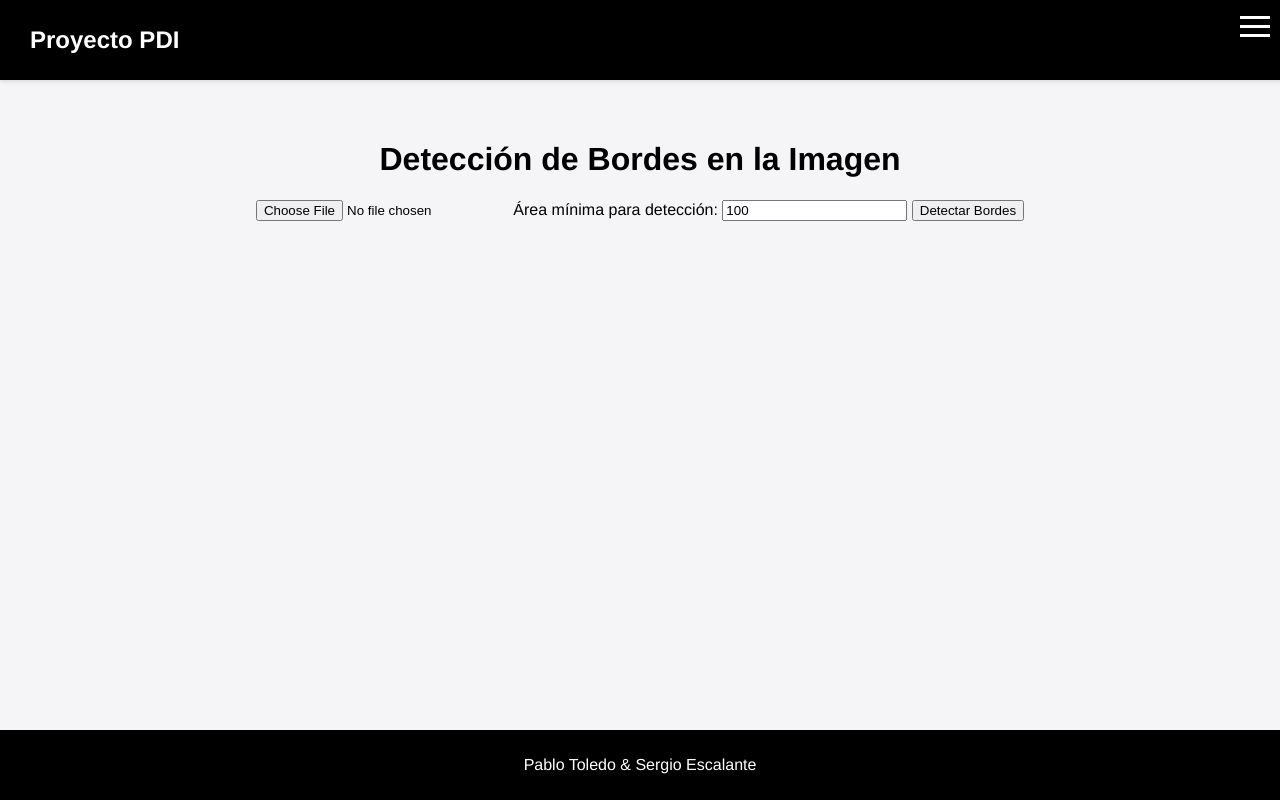
After one commit to PabloToledoBarahona/pdiProject, a Flask app: page /edge_detection in a window 1280 px wide. The commit adds this page. Run offline with Flask 3, Linux system fonts and the light colour scheme.

Commit message:
Added edge screen

```diff
--- a/app/controllers/image_controller.py
+++ b/app/controllers/image_controller.py
@@ -11,6 +11,7 @@ from app.modules.scale import scale_image
 from app.modules.quantize import quantize_image
 from app.modules.segment_k_clusters import segment_k_clusters
 from app.modules.masks import apply_mask
+from app.modules.edge_detection import detect_edges
 image_controller = Blueprint('image_controller', __name__, template_folder='../templates')
 
 UPLOAD_FOLDER = 'app/static/uploads'
@@ -412,3 +413,17 @@ def apply_kernel():
             processed_image_path = kernels.apply_kernel(file_path, kernel_type)
             return render_template('kernels.html', original_image=filename, processed_image=os.path.basename(processed_image_path))
     return render_template('kernels.html')
+
+
+@image_controller.route('/edge_detection', methods=['GET', 'POST'])
+def edge_detection_view():
+    if request.method == 'POST':
+        file = request.files.get('file')
+        if file:
+            filename = secure_filename(file.filename)
+            file_path = os.path.join(UPLOAD_FOLDER, filename)
+            file.save(file_path)
+            min_area = int(request.form.get('min_area', 100))
+            edge_image_path, count = detect_edges(file_path, min_area)
+            return render_template('edge_detection.html', original_image=filename, edge_image=edge_image_path, count=count)
+    return render_template('edge_detection.html')
--- /dev/null
+++ b/app/templates/edge_detection.html
@@ -0,0 +1,38 @@
+<!DOCTYPE html>
+<html lang="es">
+<head>
+    <meta charset="UTF-8">
+    <meta name="viewport" content="width=device-width, initial-scale=1.0">
+    <title>Detección de Bordes</title>
+    <link rel="stylesheet" href="{{ url_for('static', filename='css/styles.css') }}">
+</head>
+<body>
+    {% include 'navbar.html' %}
+    <main>
+        <div class="container">
+            <h1>Detección de Bordes en la Imagen</h1>
+            <form action="{{ url_for('image_controller.edge_detection_view') }}" method="post" enctype="multipart/form-data">
+                <input type="file" name="file" accept="image/*" required>
+                <label for="min_area">Área mínima para detección:</label>
+                <input type="number" name="min_area" id="min_area" value="100" min="0">
+                <button type="submit" class="btn">Detectar Bordes</button>
+            </form>
+            {% if original_image %}
+                <div class="image-section">
+                    <h2>Imagen Original</h2>
+                    <img src="{{ url_for('static', filename='uploads/' ~ original_image) }}" alt="Imagen Original" class="image-display">
+                </div>
+            {% endif %}
+            {% if edge_image %}
+                <div class="image-section">
+                    <h2>Imagen con Bordes Detectados</h2>
+                    <img src="{{ url_for('static', filename='uploads/' ~ edge_image) }}" alt="Imagen con Bordes" class="image-display">
+                </div>
+            {% endif %}
+        </div>
+    </main>
+    <footer>
+        <p>Pablo Toledo & Sergio Escalante</p>
+    </footer>
+</body>
+</html>
--- a/app/templates/navbar.html
+++ b/app/templates/navbar.html
@@ -39,6 +39,7 @@
                 <li><a href="{{ url_for('image_controller.segment_k_clusters_view') }}">Segmentación K-Means</a></li>
                 <li><a href="{{ url_for('image_controller.masks_view') }}">Máscaras</a></li>
                 <li><a href="{{ url_for('image_controller.apply_kernel') }}">Kernel</a></li>
+                <li><a href="{{ url_for('image_controller.edge_detection_view') }}">Detección de Bordes</a></li>
             </ul>
         </nav>
     </header>
```
Also changed, not shown: app/modules/edge_detection.py (+22 -0 lines), app/static/uploads/395627537_323177957023441_8531082923542184231_n.jpg (deleted), app/static/uploads/429492662_390397450301491_2108901846232436268_n-2.jpg (deleted), app/static/uploads/429492662_390397450301491_2108901846232436268_n-2_masked.jpg (deleted), app/static/uploads/capacitacion.png (deleted), app/static/uploads/edge.jpg (added), app/static/uploads/edge_detection1_processed.png (deleted), app/static/uploads/edge_detection2_processed.png (deleted), app/static/uploads/negative.png (deleted), app/static/uploads/onBoarding3.png (added), app/static/uploads/quantized_image.png (deleted), app/static/uploads/segmented_k2.png (deleted), app/static/uploads/vector-fogata-llama-ilustracion-rojo-y-naranja-luz-campamento-cartoon-icono-campfire-aislado-sobre-fondo-blanco-caliente-el-fuego-de-lena-2a7gj65.jpg (deleted), 1 other file.
